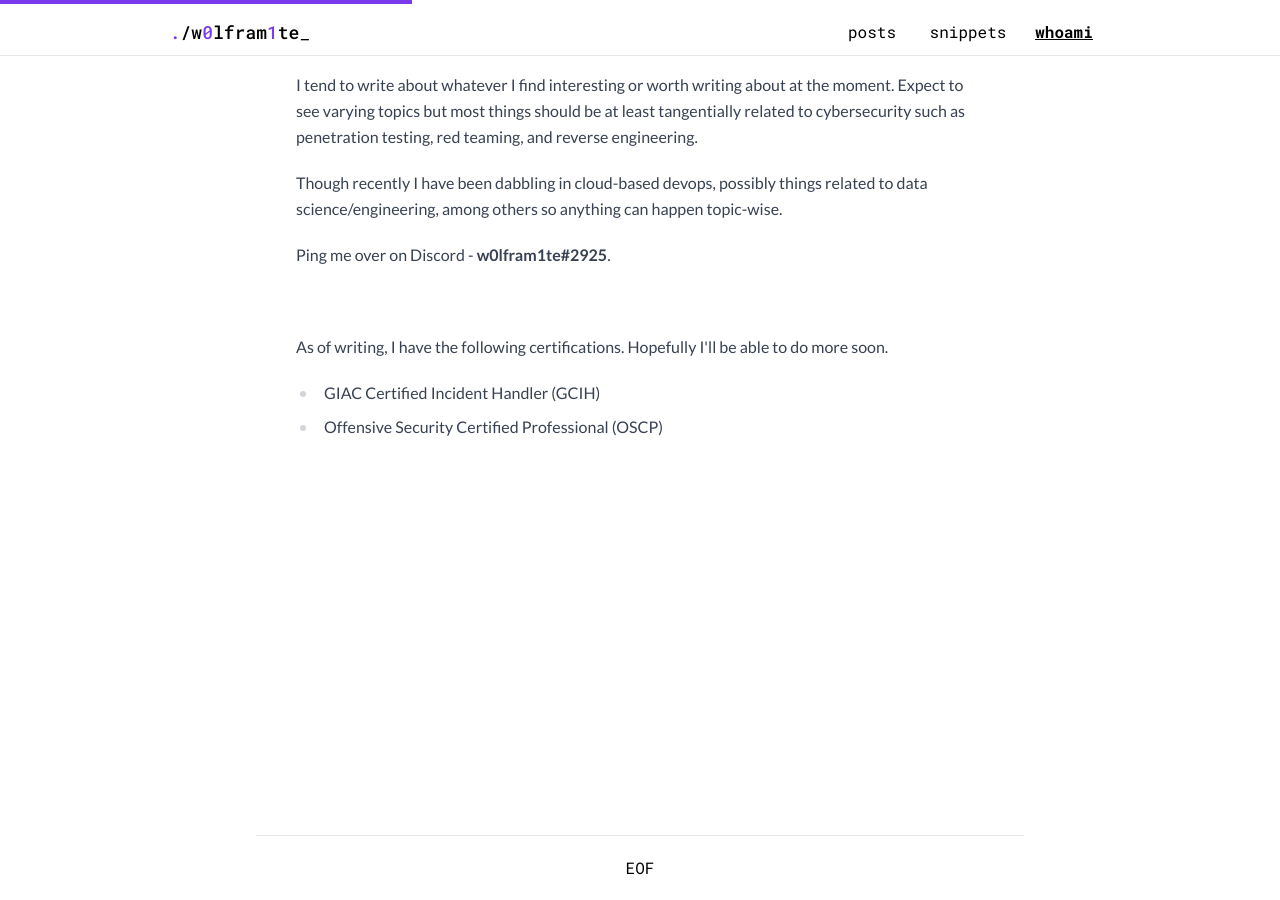
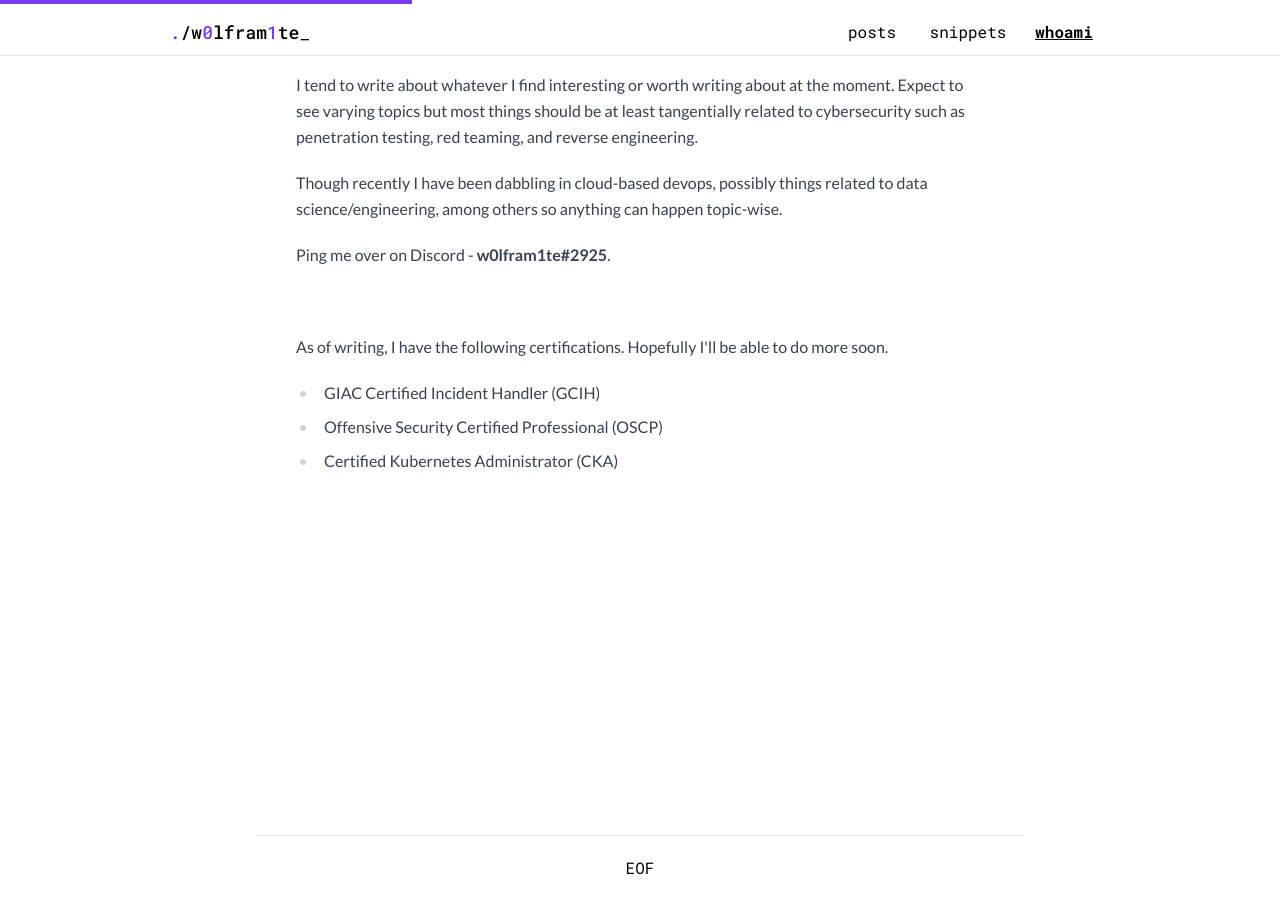
Before and after one commit to w0lfram1te/w0lfram1te.github.io, a Jekyll site: the page built from _pages/whoami.html, in a window 1280 px wide and 900 px high, scrolled down 161 px. Built offline with Jekyll 4.4.1, drawn with Linux system fonts in a browser that asks for light colours.

Commit message:
add CKA certification

```diff
--- a/_pages/whoami.html
+++ b/_pages/whoami.html
@@ -27,4 +27,5 @@ permalink: /whoami
 <ul>
   <li>GIAC Certified Incident Handler (GCIH)</li>
   <li>Offensive Security Certified Professional (OSCP)</li>
+  <li>Certified Kubernetes Administrator (CKA)</li>
 </ul>
```
